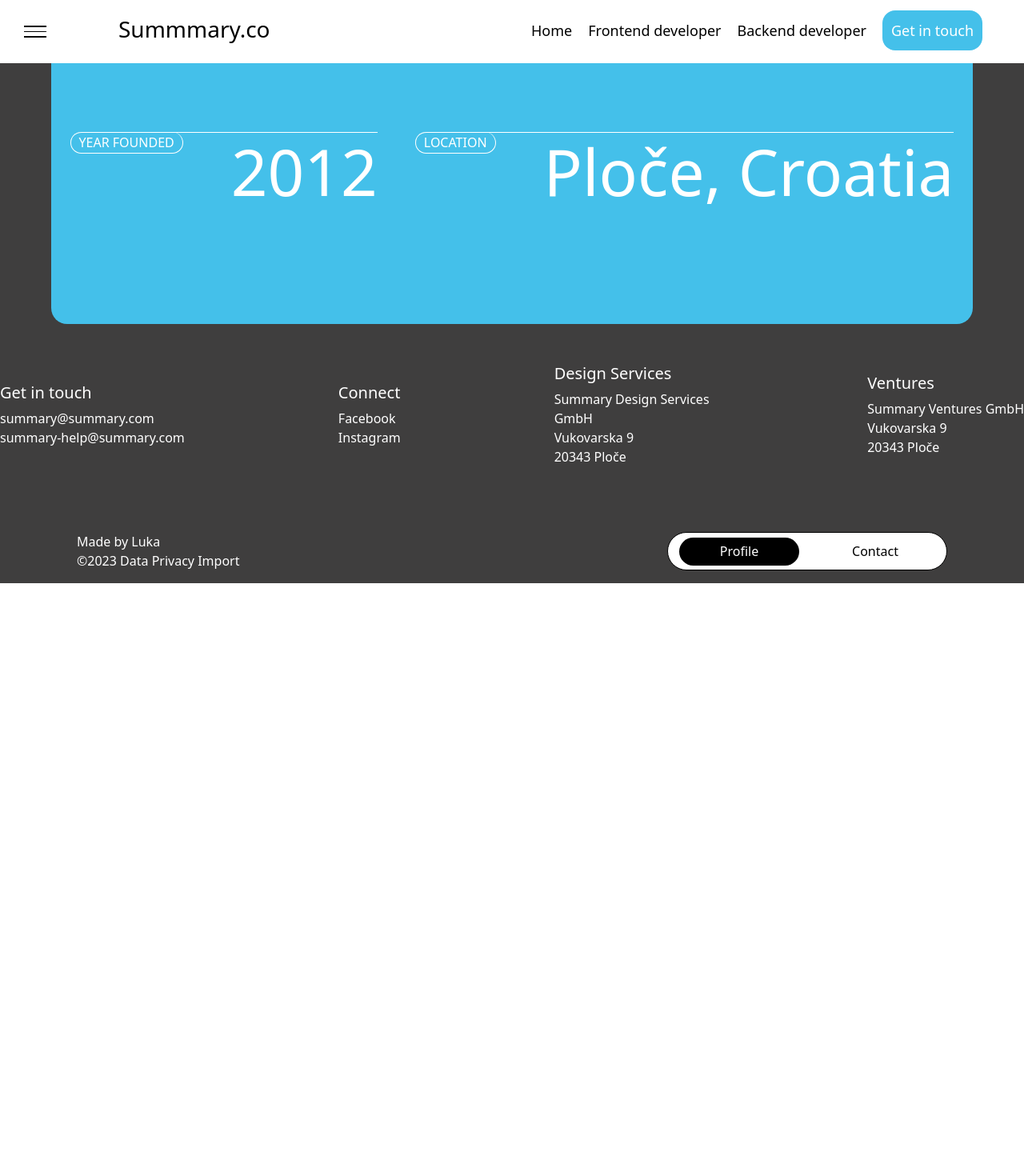
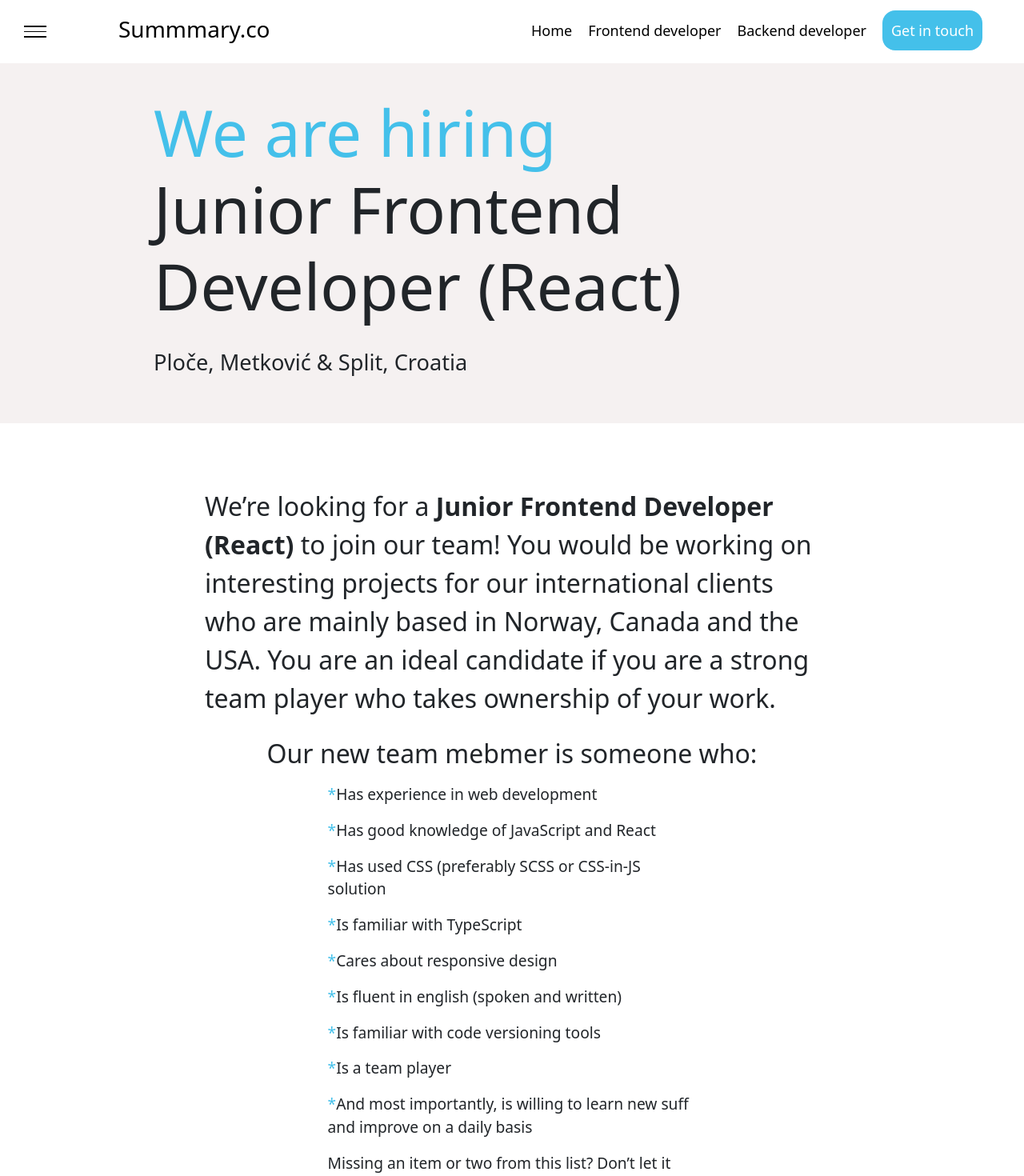
Before and after one commit to lnikol00/summary-react, a React (Create React App) app: page /jobs/1 in a window 1280 px wide. Shown: the top 1470 px of the page at 80% size. Before the commit the page ends 800 px from the top, so only its background shows below. Built offline with nearby package versions, Linux system fonts and the light colour scheme; data requests are answered from the project's data file.

Commit message:
editing pages

```diff
--- a/src/App.tsx
+++ b/src/App.tsx
@@ -3,6 +3,7 @@ import 'bootstrap/dist/css/bootstrap.min.css';
 import Header from './components/Header';
 import Footer from './components/Footer';
 import Home from './pages/home/Home';
+import Jobs from './pages/jobs/Jobs';
 
 function App() {
   return (
@@ -12,6 +13,7 @@ function App() {
         <div className='main-container'>
           <Routes>
             <Route index element={<Home />} />
+            <Route path='jobs/:id' element={<Jobs />} />
           </Routes>
         </div>
         <Footer />
--- a/src/components/Header.tsx
+++ b/src/components/Header.tsx
@@ -1,6 +1,6 @@
+import styled from "styled-components"
 import { useState } from "react";
 import { Link } from "react-router-dom"
-import styled from "styled-components"
 
 type Props = {
     openNavbar?: boolean;
@@ -200,16 +200,16 @@ function Header() {
                     <Heading><Link to="/">Summmary.co</Link></Heading>
                 </Left>
                 <Right>
-                    <MenuLink><Link to="">Home</Link></MenuLink>
-                    <MenuLink><Link to="">Frontend developer</Link></MenuLink>
-                    <MenuLink><Link to="">Backend developer</Link></MenuLink>
+                    <MenuLink><Link to="/">Home</Link></MenuLink>
+                    <MenuLink><Link to={`/jobs/${1}`}>Frontend developer</Link></MenuLink>
+                    <MenuLink><Link to={`/jobs/${2}`}>Backend developer</Link></MenuLink>
                     <SpecialLink><Link to="">Get in touch</Link></SpecialLink>
                 </Right>
             </Wraper>
             <Navbar openNavbar={open}>
-                <Link to="">Home</Link>
-                <Link to="">Frontend developer</Link>
-                <Link to="">Backend developer</Link>
+                <Link to="" onClick={openNav}>Home</Link>
+                <Link to={`/jobs/${1}`} onClick={openNav}>Frontend developer</Link>
+                <Link to={`/jobs/${2}`} onClick={openNav}>Backend developer</Link>
             </Navbar>
         </HeaderContainer>
     )
--- a/src/data/db.json
+++ b/src/data/db.json
@@ -2,7 +2,8 @@
     "jobs": [
         {
             "id": 1,
-            "title": "Junior Frontend developer (React)",
+            "title": "Junior Frontend",
+            "subtitle": "React",
             "points": [
                 {
                     "id": 1,
@@ -122,7 +123,8 @@
         },
         {
             "id": 2,
-            "title": "Junior Backend developer (Node.js)",
+            "title": "Junior Backend",
+            "subtitle": "Node.js",
             "points": [
                 {
                     "id": 1,
--- a/src/pages/jobs/Jobs.tsx
+++ b/src/pages/jobs/Jobs.tsx
@@ -1,9 +1,87 @@
+import { useEffect, useState } from "react"
 import "./jobs.scss"
+import { useParams } from "react-router-dom";
+
+interface PositionData {
+    id: number;
+    title: string;
+    subtitle: string;
+    points: ParkPoints[];
+    counterpoints: ParkCounterPoints[];
+}
+
+interface ParkPoints {
+    id: number;
+    text: string;
+}
+interface ParkCounterPoints {
+    id: number;
+    text: string;
+}
 
 function Jobs() {
+
+    const params = useParams();
+    const [position, setPosition] = useState<PositionData>()
+    const [error, setError] = useState<null>(null)
+    const [loading, setLoading] = useState<boolean>(true)
+
+
+    useEffect(() => {
+        fetch(`http://localhost:4500/jobs/${params.id}`)
+            .then((res) => {
+                if (!res.ok) {
+                    throw Error('Sorry, we could not fetch the data!')
+                }
+                return res.json()
+            })
+            .then((json) => {
+                setPosition(json)
+                setError(null)
+                setLoading(false)
+            })
+            .catch((err) => {
+                setError(err.message)
+                setLoading(false)
+            })
+    }, [])
+
     return (
         <div className="jobs-container">
-
+            {loading && <div className="loading-container">Loading data ... </div>}
+            {position &&
+                <div className="position-container">
+                    <div className="top-container">
+                        <h1><span>We are hiring</span><br />{position.title} <br />Developer ({position.subtitle})</h1>
+                        <p>Ploče, Metković & Split, Croatia</p>
+                    </div>
+                    <div className="bottom-container">
+                        <p> We’re looking for a <b>{position.title} Developer ({position.subtitle})</b> to join our team! You would be working on interesting projects for our international clients who are mainly based in Norway, Canada and the USA. You are an ideal candidate if you are a strong team player who takes ownership of your work.</p>
+                        <div className="points-container">
+                            <h4>Our new team mebmer is someone who: </h4>
+                            {position.points.map((point) => {
+                                return (
+                                    <p key={point.id}><span>*</span>{point.text}</p>
+                                )
+                            })}
+                            <p>Missing an item or two from this list? Don’t let it discourage you from applying, nobody is perfect. As long as you’re not afraid of a challenge, everything else will fall into place!</p>
+                        </div>
+                        <div className="points-container counter">
+                            <h4>A good relationship is a two way street, so we’re offering:  </h4>
+                            {position.counterpoints.map((cpoint) => {
+                                return (
+                                    <p key={cpoint.id}><span>*</span>{cpoint.text}</p>
+                                )
+                            })}
+                        </div>
+                        <div className="summary-container">
+                            <h4>Summary.co in a paragraph</h4>
+                            <p>Summary.co is a cutting-edge company that specializes in hiring top-notch web developers. With a forward-thinking approach, they have established themselves as a leading player in the technology industry. Their commitment to excellence is evident in their meticulous selection process, where they handpick skilled and talented individuals who possess a deep understanding of web development. These developers are well-versed in various programming languages, frameworks, and tools, ensuring they can tackle any project with ease. Summary.co fosters a collaborative work environment, encouraging its developers to share ideas, collaborate on projects, and learn from one another. The company also invests in the professional growth of its employees, offering regular training sessions and opportunities to attend conferences and workshops. With a focus on innovation, Summary.co stays up to date with the latest industry trends and leverages cutting-edge technologies to create remarkable web solutions for their clients. Their commitment to delivering high-quality work within deadlines has earned them a reputation for reliability and customer satisfaction. By constantly pushing boundaries and embracing new technologies, Summary.co continues to lead the way in the web development industry.</p>
+                        </div>
+                    </div>
+                </div>
+            }
+            {error && <div className="error-container">Something went wrong!</div>}
         </div>
     )
 }
--- a/src/pages/jobs/jobs.scss
+++ b/src/pages/jobs/jobs.scss
@@ -0,0 +1,115 @@
+.top-container {
+    display: flex;
+    justify-content: center;
+    align-items: flex-start;
+    flex-direction: column;
+    padding: 3% 15%;
+    background-color: rgb(245, 241, 241);
+
+    h1 {
+        font-size: 5rem;
+
+        @media screen and (max-width:600px) {
+            font-size: 3.5em;
+        }
+    }
+
+    span {
+        color: #44c0ea;
+    }
+
+    p {
+        font-size: 1.7em;
+        padding-top: 20px;
+
+        @media screen and (max-width:600px) {
+            font-size: 1.2em;
+        }
+    }
+}
+
+.bottom-container {
+    padding-top: 5em;
+    display: flex;
+    justify-content: center;
+    align-items: center;
+    flex-direction: column;
+
+    p {
+        width: 60%;
+        font-size: 2em;
+
+        @media screen and (max-width:900px) {
+            width: 80%;
+        }
+
+        @media screen and (max-width:600px) {
+            width: 90%;
+            font-size: 1.5em;
+        }
+    }
+
+    .points-container {
+        width: 60%;
+        display: flex;
+        justify-content: center;
+        align-items: center;
+        flex-direction: column;
+
+        h4 {
+            font-size: 2em;
+
+            padding: 10px 0;
+
+            @media screen and (max-width:600px) {
+                font-size: 1.5em;
+            }
+        }
+
+        span {
+            color: #44c0ea;
+        }
+
+        p {
+            font-size: 1.2em;
+        }
+
+        @media screen and (max-width:900px) {
+            width: 80%;
+        }
+
+        @media screen and (max-width:600px) {
+            width: 90%;
+        }
+    }
+}
+
+.summary-container {
+    display: flex;
+    justify-content: center;
+    align-items: center;
+    flex-direction: column;
+    padding-bottom: 5em;
+
+    h4 {
+        font-size: 2em;
+
+        @media screen and (max-width:600px) {
+            font-size: 1.5em;
+        }
+    }
+
+    p {
+        width: 60%;
+        font-size: 1.2em;
+        line-height: 2em;
+
+        @media screen and (max-width:900px) {
+            width: 80%;
+        }
+
+        @media screen and (max-width:600px) {
+            width: 90%;
+        }
+    }
+}
```
